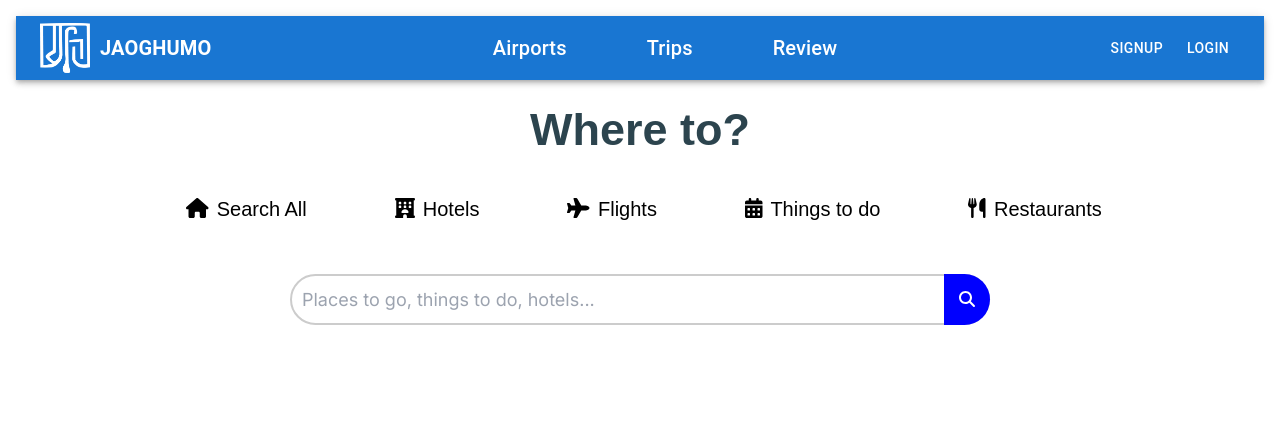
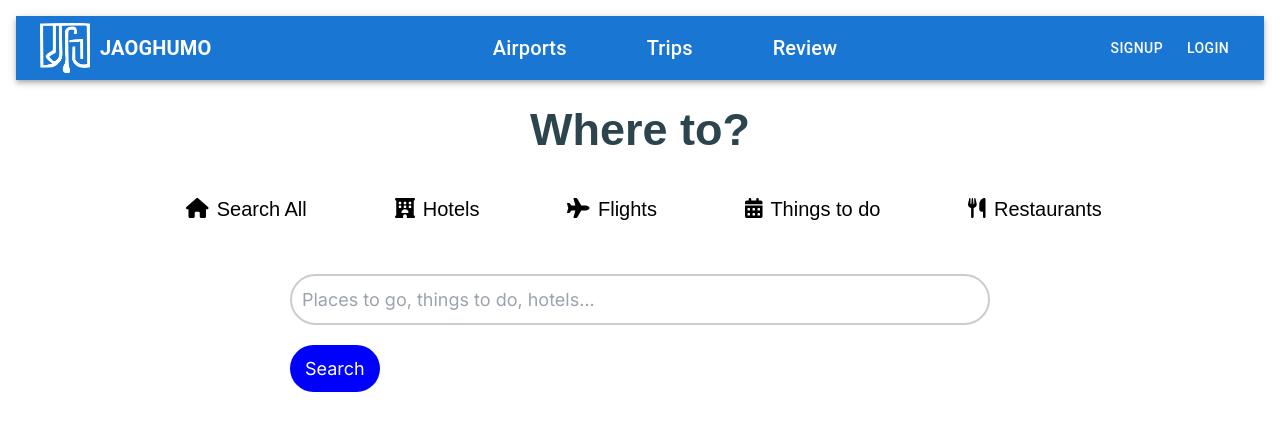
Before and after one commit to Sickfires94/jao-ghumo-frontend-nextjs, a Next.js app: page / in a window 1280 px wide. Shown: the top 430 px of the page. Built offline with nearby package versions, Linux system fonts and the light colour scheme.

Commit message:
added the search button

```diff
--- a/app/homepage/homepage.css
+++ b/app/homepage/homepage.css
@@ -13,14 +13,14 @@
     align-items: center;
     justify-content: center;
     font-family: "Trip Sans VF", "Trip Sans", Arial, sans-serif;
-    margin-bottom: 20px; /* Added margin to separate header from items */
+    margin-bottom: 20px;
 }
 
 .items {
     display: flex;
     justify-content: center;
     align-items: center;
-    margin-bottom: 40px; /* Added margin to create space between items and search bar */
+    margin-bottom: 40px;
 }
 
 .item {
@@ -28,13 +28,13 @@
     font-family: "Trip Sans VF", "Trip Sans", Arial, sans-serif;
     cursor: pointer;
     position: relative;
-    margin: 0 20px; /* Added margin for spacing */
-    padding: 10px 20px; /* Added padding for better click area */
-    transition: color 0.3s, background-color 0.3s; /* Added background color transition */
+    margin: 0 20px;
+    padding: 10px 20px;
+    transition: color 0.3s, background-color 0.3s;
 }
 
 .item:hover {
-    color: #007bff; /* Change text color on hover */
+    color: #007bff;
 }
 
 .item::before {
@@ -56,10 +56,13 @@
     position: relative;
     width: 700px;
     margin: 0 auto;
+    display: flex;
+    flex-direction: column;
+    gap: 30px;
 }
 
 .search-input {
-    padding: 10px 40px 10px 10px; /* Adjust padding to accommodate the icon */
+    padding: 10px 40px 10px 10px;
     width: 100%;
     border: 2px solid #ccc;
     border-radius: 60px;
@@ -68,18 +71,39 @@
 }
 
 .search-button {
-    position: absolute;
-    top: 0;
-    right: 0;
-    height: 100%;
-    padding: 0 15px;
+    align-self: flex-end;
+    padding: 10px 15px;
     background-color: blue;
     border: none;
     color: #fff;
-    border-radius: 0 40px 40px 0; /* Adjust border-radius to match the input */
+    border-radius: 40px;
     cursor: pointer;
+    font-size: 18px;
+    display: flex;
+    align-items: center;
+    justify-content: center;
+    width: auto;
+    margin-top: 20px;
 }
 
-.search-button i {
+.search-results {
+    margin-top: 20px;
+}
+
+.search-result-item {
+    padding: 15px;
+    border: 1px solid #ccc;
+    border-radius: 10px;
+    margin-bottom: 10px;
+    background-color: #f9f9f9;
+}
+
+.search-result-item h3 {
+    margin-bottom: 5px;
+    font-size: 24px;
+}
+
+.search-result-item p {
+    margin-bottom: 5px;
     font-size: 18px;
 }
--- a/app/homepage/page.tsx
+++ b/app/homepage/page.tsx
@@ -116,6 +116,7 @@ const Homepage = () => {
             </div>
             <div className='search-bar my-4'>
                 {activeItem === 'all' && (
+                    <div>
                         <input
                             type="text"
                             className="search-input"
@@ -123,9 +124,13 @@ const Homepage = () => {
                             value={searchAll}
                             onChange={(e) => setSearchAll(e.target.value)}
                         />
+                        <button className='search-button' onClick={handleSearch}>
+                            Search
+                        </button>
+                    </div>
                 )}
                 {activeItem === 'hotels' && (
-                    <>
+                    <div>
                         <input
                             type="text"
                             className="search-input"
@@ -141,10 +146,13 @@ const Homepage = () => {
                             value={hotels.checkIn}
                             onChange={(e) => setHotels({ ...hotels, checkIn: e.target.value })}
                         />
-                    </>
+                        <button className='search-button' onClick={handleSearch}>
+                            Search
+                        </button>
+                    </div>
                 )}
                 {activeItem === 'flights' && (
-                    <>
+                    <div>
                         <input
                             type="text"
                             className="search-input"
@@ -167,11 +175,13 @@ const Homepage = () => {
                             value={flights.departure}
                             onChange={(e) => setFlights({ ...flights, departure: e.target.value })}
                         />
-
-                    </>
+                        <button className='search-button' onClick={handleSearch}>
+                            Search
+                        </button>
+                    </div>
                 )}
                 {activeItem === 'activities' && (
-                    <>
+                    <div>
                         <input
                             type="text"
                             className="search-input"
@@ -200,10 +210,13 @@ const Homepage = () => {
                             value={activities.rating}
                             onChange={(e) => setActivities({ ...activities, rating: e.target.value })}
                         />
-                    </>
+                        <button className='search-button' onClick={handleSearch}>
+                            Search
+                        </button>
+                    </div>
                 )}
                 {activeItem === 'restaurants' && (
-                    <>
+                    <div>
                         <input
                             type="text"
                             className="search-input"
@@ -232,11 +245,12 @@ const Homepage = () => {
                             value={restaurants.rating}
                             onChange={(e) => setRestaurants({ ...restaurants, rating: e.target.value })}
                         />
-                    </>
+                        <button className='search-button' onClick={handleSearch}>
+                            Search
+                        </button>
+                    </div>
                 )}
-                <button className='search-button' onClick={handleSearch}>
-                    <FontAwesomeIcon icon={faMagnifyingGlass} />
-                </button>
+
             </div>
             <div className="search-results">
                 {searchResults.map((result, index) => (
@@ -250,6 +264,7 @@ const Homepage = () => {
             </div>
         </div>
     );
+
 };
 
 export default Homepage
```
Lines whose indentation alone changed are shown as unchanged.
